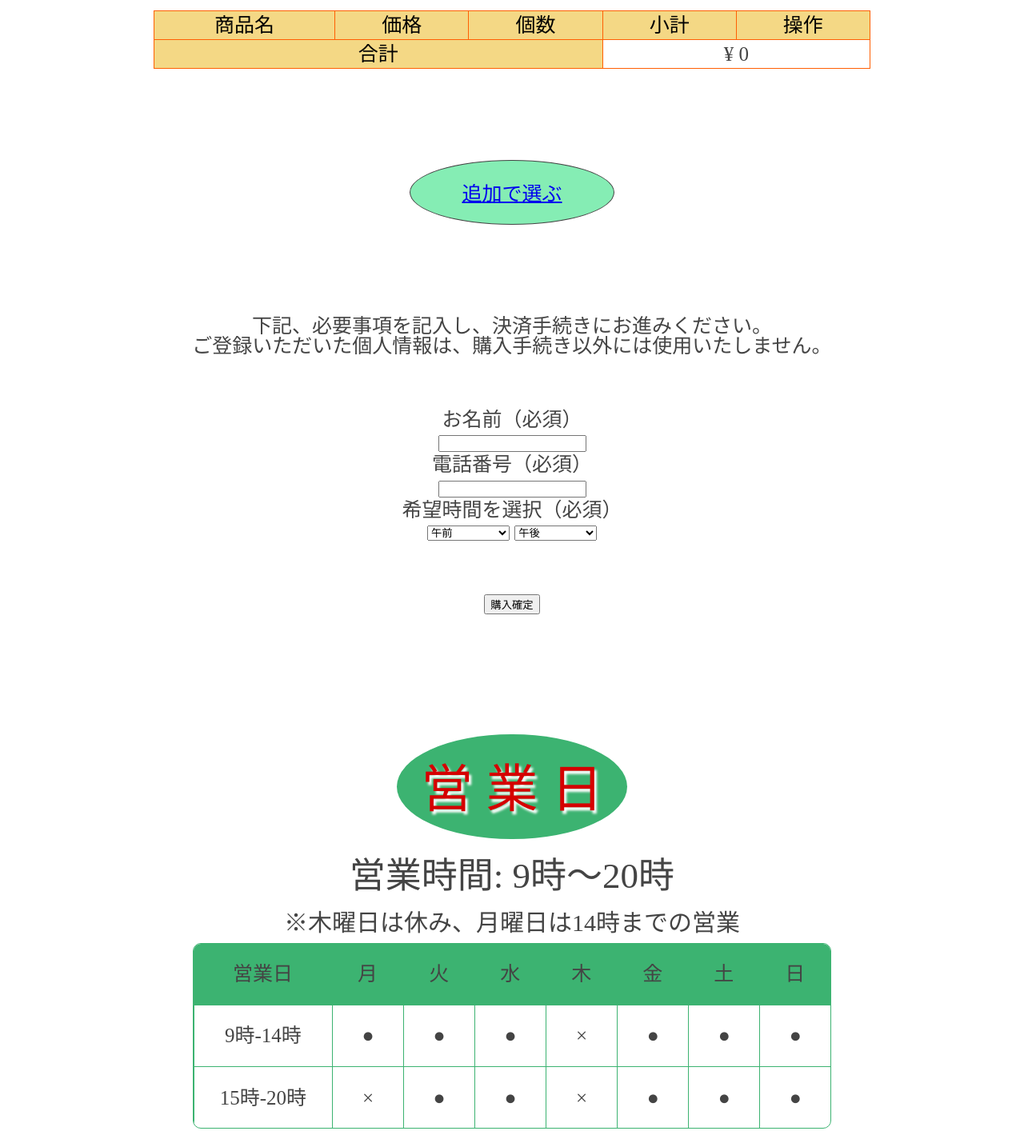
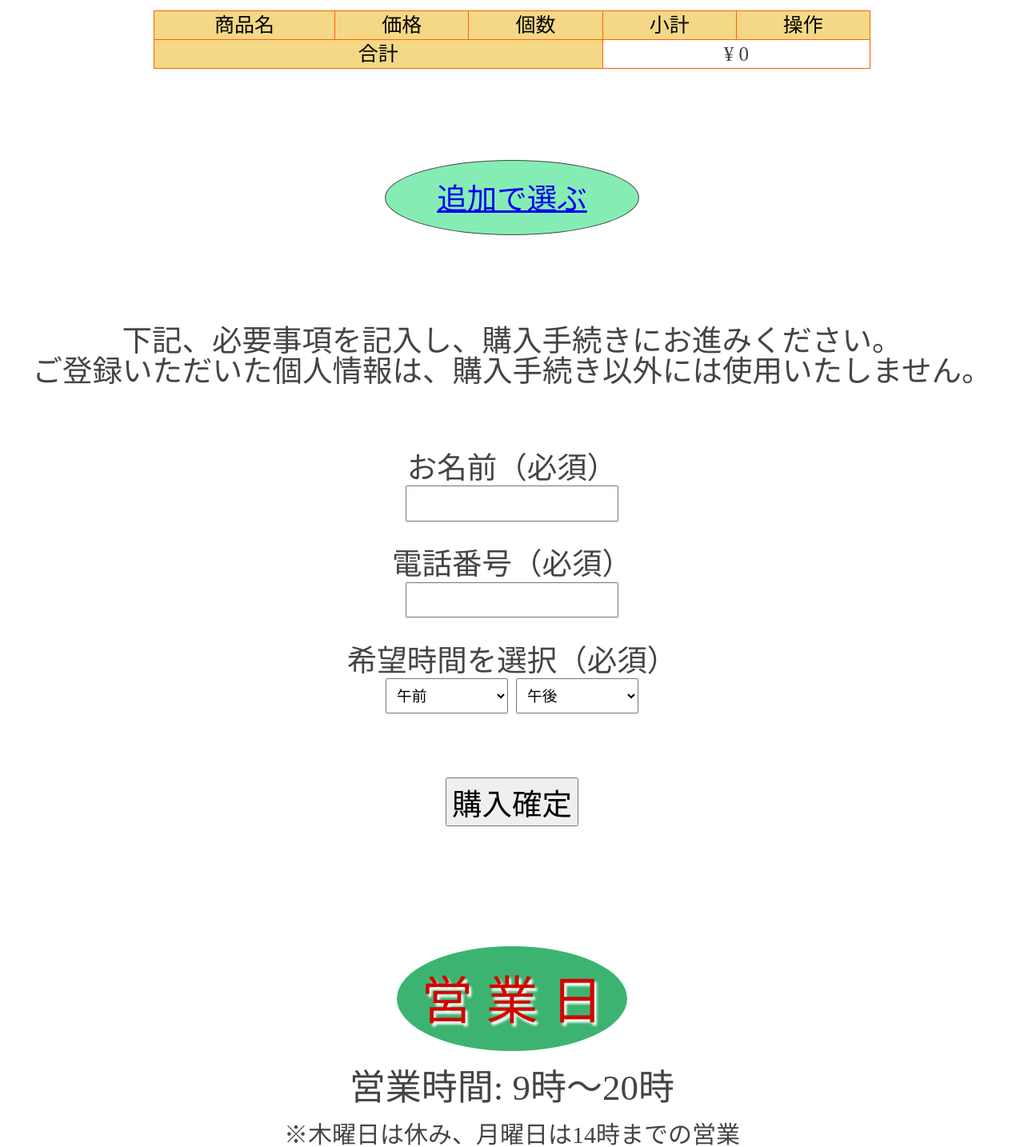
Before and after one commit to michikofujita/oh-bento, a PHP site: page /cart.php in a window 1280 px wide. Shown: the part 237-1671 px from the top of the page at 80% size. Run offline with PHP 8.4, Linux system fonts and the light colour scheme.

Commit message:
カートのCSS　修正

```diff
--- a/cart.php
+++ b/cart.php
@@ -131,7 +131,7 @@ foreach ($products as $name => $product) {
 
 
         <ul class="confirm">
-            <li>下記、必要事項を記入し、決済手続きにお進みください。<br>
+            <li>下記、必要事項を記入し、購入手続きにお進みください。<br>
                 ご登録いただいた個人情報は、購入手続き以外には使用いたしません。</li>
         </ul>
 
--- a/css/style.css
+++ b/css/style.css
@@ -200,3 +200,17 @@
     font-size: 13px;
   }
 }
+#cart p {
+  padding: 1rem;
+  font-size: 1.5em;
+}
+#cart .cash {
+  font-size: 1.5em;
+}
+#cart .confirm {
+  font-size: 1.5em;
+}
+#cart input, select {
+  font-size: 0.5em;
+  padding: 0.5em;
+}
```
